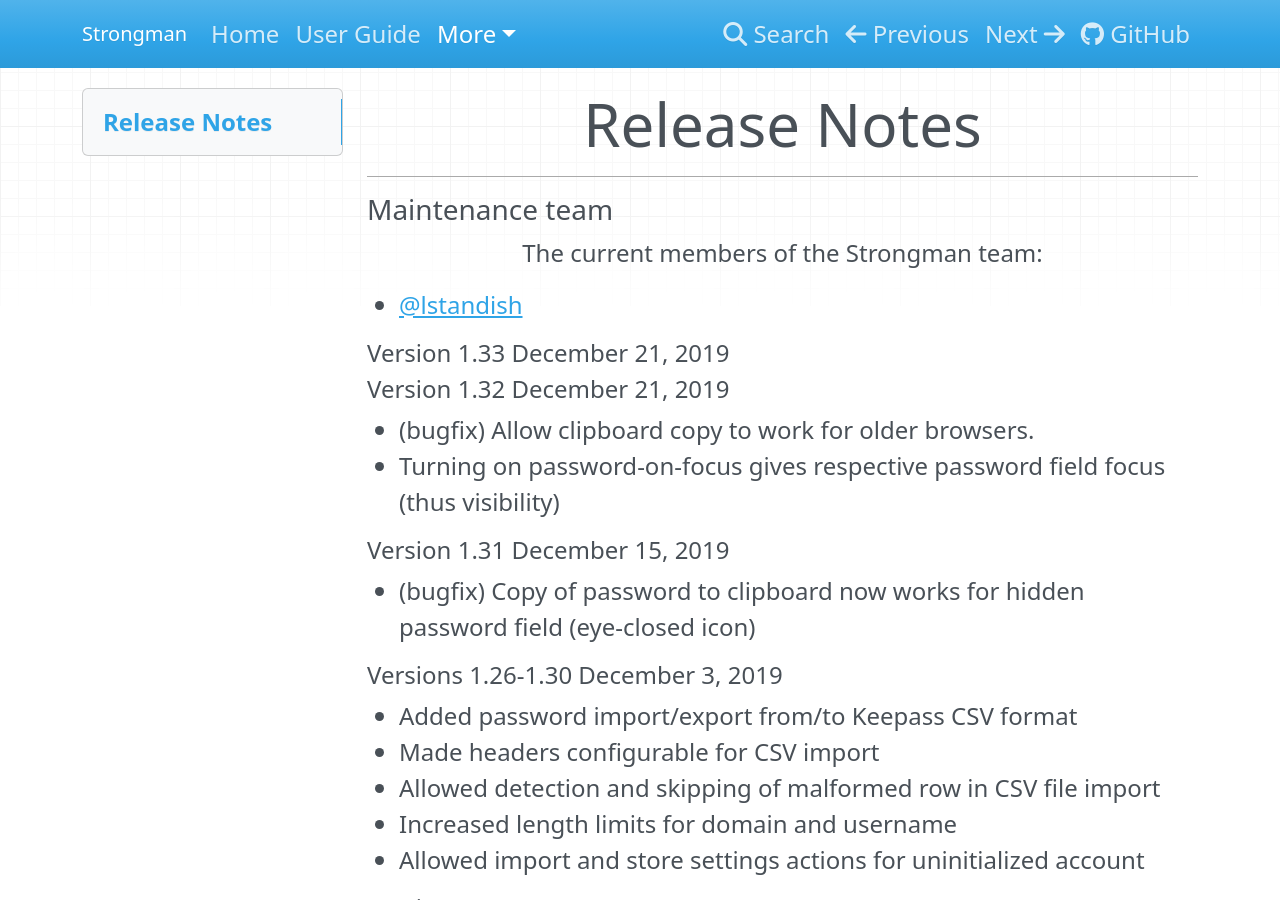
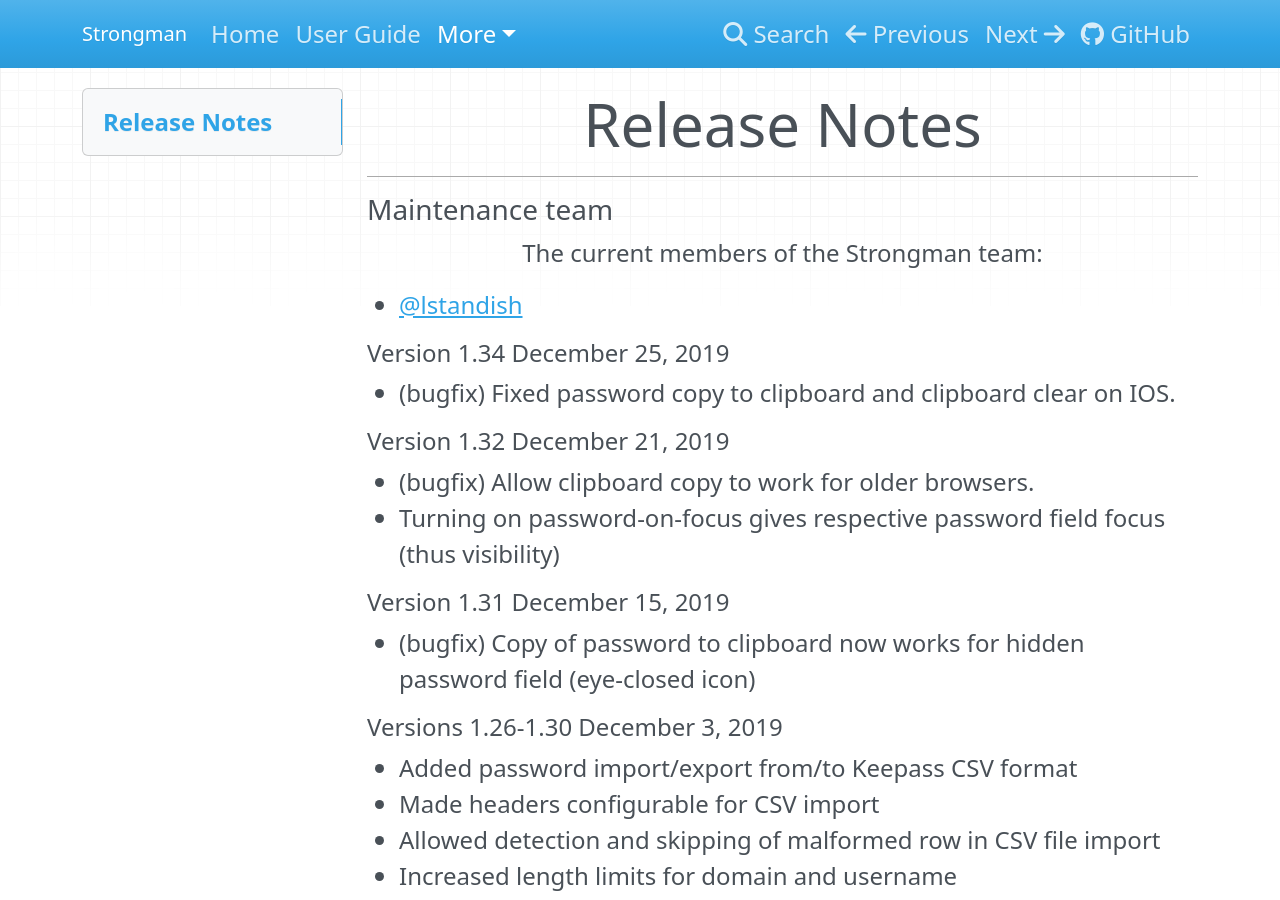
Before and after one commit to lstandish/strongman-md, an MkDocs documentation site: the page built from docs/more/release-notes.md, in a window 1280 px wide and 900 px high. Built offline with MkDocs 1.6.1, drawn with Linux system fonts in a browser that asks for light colours.

Commit message:
added entry for version 1.34

```diff
--- a/docs/more/release-notes.md
+++ b/docs/more/release-notes.md
@@ -8,7 +8,8 @@
 
 * [@lstandish](https://github.com/lstandish/)
 
-#### Version 1.33 December 21, 2019
+#### Version 1.34 December 25, 2019
+- (bugfix) Fixed password copy to clipboard and clipboard clear on IOS.
 
 #### Version 1.32 December 21, 2019
 - (bugfix) Allow clipboard copy to work for older browsers.
```
